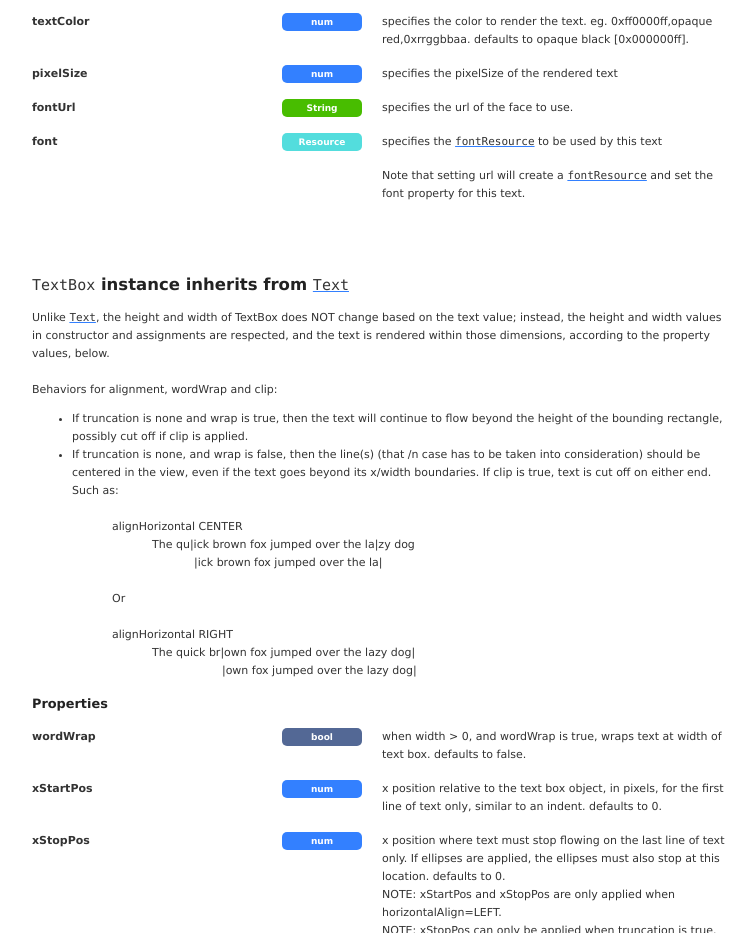
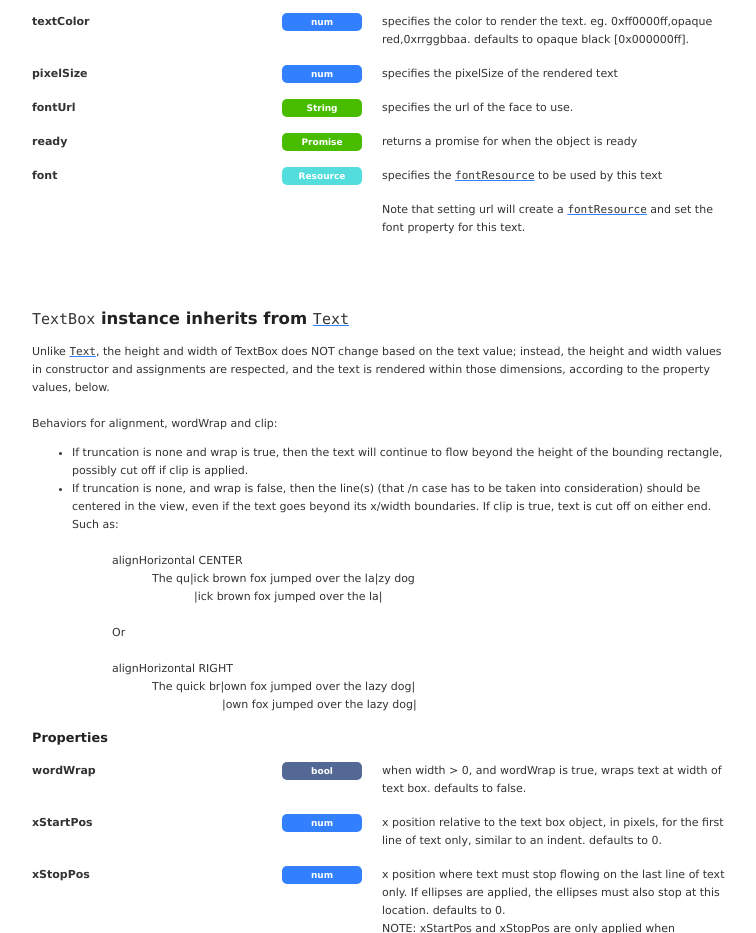
Before and after one commit to johnrobinsn/johnrobinsn.github.io, a plain HTML site: page pxScene2d/docs/index.html in a window 1280 px wide. Shown: the part 4741-5674 px from the top of the page, without its empty margins (258-1014 px from the left). Drawn offline with Linux system fonts and the light colour scheme.

Commit message:
Add promise to text object

```diff
--- a/pxScene2d/docs/index.html
+++ b/pxScene2d/docs/index.html
@@ -241,6 +241,8 @@ Text height and width are determined at runtime based on the text value, font, p
 <dd>specifies the pixelSize of the rendered text</dd>
 <dt class="string">fontUrl</dt>
 <dd>specifies the url of the face to use.</dd>
+<dt class="promise">ready</dt>
+<dd>returns a promise for when the object is ready</dd>
 <dt class="resource">font</dt>
 <dd>specifies the <a href="#fontResource"><code>fontResource</code></a> to be used by this text</dd>
 <br/>
```
